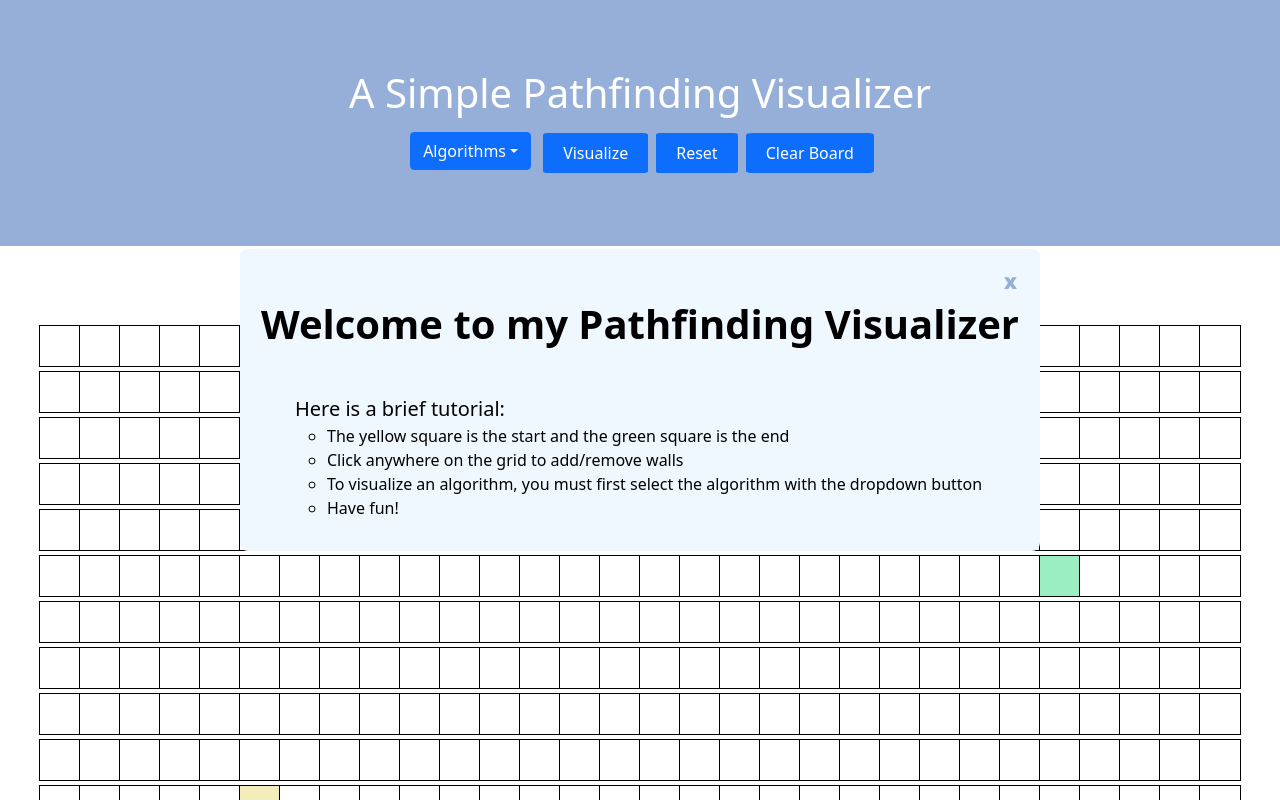
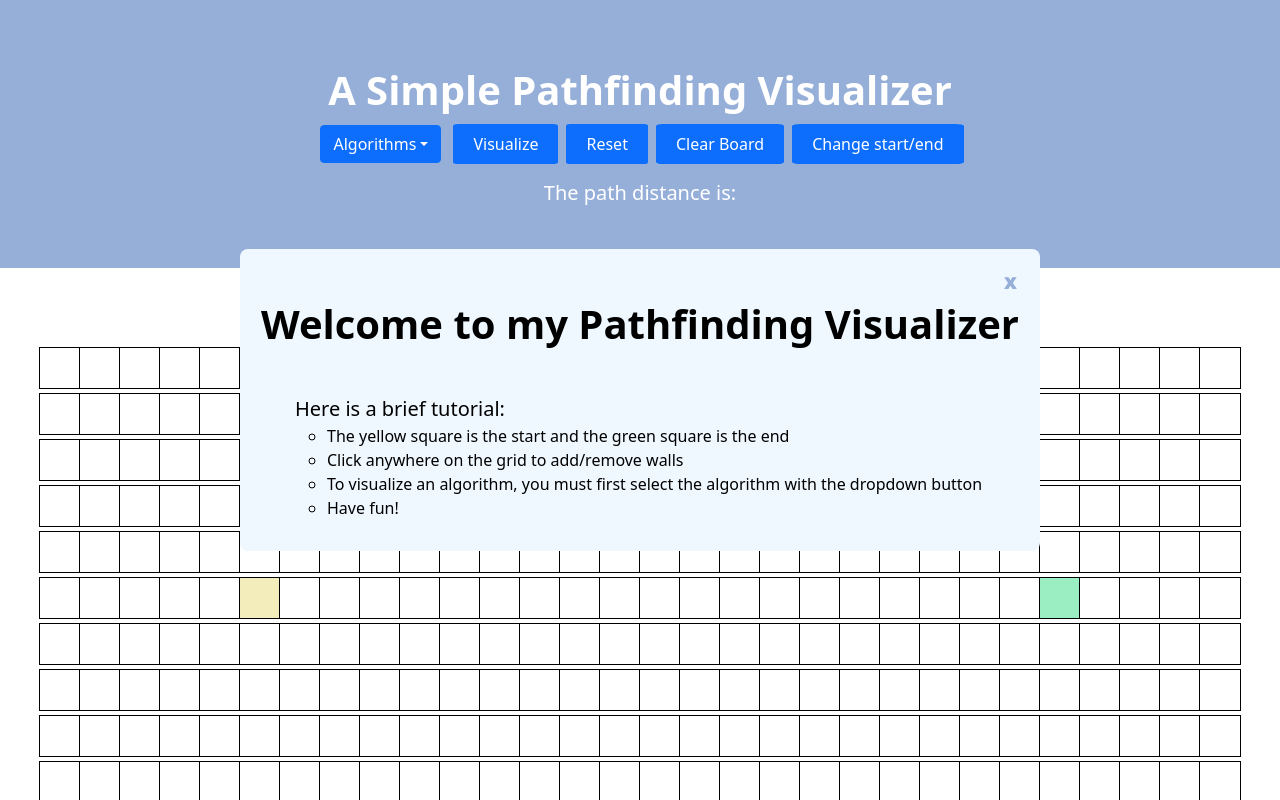
Before and after one commit to theo110/pathfindingvisualizer, a React (Create React App) app: page / in a window 1280 px wide. Shown: the top 800 px of the page. Built offline with nearby package versions, Linux system fonts and the light colour scheme.

Commit message:
more features

```diff
--- /dev/null
+++ b/src/components/form.css
@@ -0,0 +1,34 @@
+input[type=number], select {
+    width: 100%;
+    padding: 1px 2px;
+    margin: 8px 0;
+    display: inline-block;
+    border: 2px solid #0d6efd;
+    border-radius: 2px;
+    box-sizing: border-box;
+}
+
+input[type=submit] {
+    background-color: #0d6efd;
+    border: none;
+    border-radius: 5%;
+    color: white;
+    padding: 8px 20px;
+    text-align: center;
+    text-decoration: none;
+    font-size: 16px;
+    margin: 4px 4px;
+}
+
+input[type=submit]:hover {
+    background-color: darkblue;
+}
+
+.row {
+    display: flex;
+    justify-content: center;
+}
+
+.column {
+    flex: 50%;
+}
--- /dev/null
+++ b/src/components/form.jsx
@@ -0,0 +1,72 @@
+import React, { Component } from 'react';
+import './form.css';
+
+class Form extends Component {
+    constructor(props) {
+        super(props);
+        this.state = {
+            srow: this.props.srow,
+            scol: this.props.scol,
+            erow: this.props.erow,
+            ecol: this.props.ecol,
+        };
+        this.changeSR = this.changeSR.bind(this);
+        this.changeER = this.changeER.bind(this);
+        this.changeSC = this.changeSC.bind(this);
+        this.changeEC = this.changeEC.bind(this);
+
+        this.handleSubmit = this.handleSubmit.bind(this);
+    }
+
+    handleSubmit(event) {
+        alert('sr ' + this.state.srow);
+        alert('sc ' + this.state.scol);
+        alert('er ' + this.state.erow);
+        alert('ec ' + this.state.ecol);
+        const { srow, scol, erow, ecol } = this.state;
+        this.props.changeSE(srow, scol, erow, ecol)
+        event.preventDefault();
+    }
+
+    changeSR(event) {
+        this.setState({ srow: event.target.value })
+    }
+    changeER(event) {
+        this.setState({ erow: event.target.value })
+    }
+    changeSC(event) {
+        this.setState({ scol: event.target.value })
+    }
+    changeEC(event) {
+        this.setState({ ecol: event.target.value })
+    }
+
+    render() {
+        const { srow, scol, erow, ecol } = this.state;
+        return (
+            <form onSubmit={this.handleSubmit}>
+                <div className="row">
+                    <div className="column">
+                        <label>Starting Node Row:
+                            <input type="number" value={this.state.srow} onChange={this.changeSR}></input>
+                        </label>
+                        <label>Ending Node Row:
+                            <input type="number" value={this.state.erow} onChange={this.changeER}></input>
+                        </label>
+                    </div>
+                    <div className="column">
+                        <label>Starting Node Col:
+                            <input type="number" value={this.state.scol} onChange={this.changeSC}></input>
+                        </label>
+                        <label>Ending Node Col:
+                            <input type="number" value={this.state.ecol} onChange={this.changeEC}></input>
+                        </label>
+                    </div>
+                </div>
+                <input type="submit" value="Save Changes"></input>
+            </form >
+        );
+    }
+}
+
+export default Form;
--- a/src/components/pathfinder.css
+++ b/src/components/pathfinder.css
@@ -3,11 +3,27 @@
 }
 
 .header{
-    padding: 69px;
+    padding: 60px;
     text-align: center;
     background: #96afd9;
+}
+
+.title{
+    font-weight: bold;
     color: white;
-    font-size: 30px;
+    font-size: 40px;
+}
+
+.distance{
+    color: white;
+    margin-top: 10px;
+    font-size: 20px;
+}
+
+.settings{
+    display:flex;
+    justify-content: center;
+    align-items: center;
 }
 
 .button1{
--- a/src/components/pathfinder.jsx
+++ b/src/components/pathfinder.jsx
@@ -1,6 +1,7 @@
 import React, { Component } from 'react';
 import Node from './node';
-import Tutorial from './tutorial';
+import PopUp from './popup';
+import Form from './form'
 import './pathfinder.css';
 import { dijkstra, shortestPath } from '../algorithms/dijkstra';
 import { aStar } from '../algorithms/astar';
@@ -10,10 +11,6 @@ import 'bootstrap/dist/css/bootstrap.min.css';
 
 const NUM_COLS = 30;
 const NUM_ROWS = 15;
-const START_COLS = 5;
-const START_ROWS = 10;
-const END_COLS = 25;
-const END_ROWS = 5;
 
 //track if program is animating
 let action = false;
@@ -25,8 +22,15 @@ export default class Pathfinder extends Component {
             nodes: [],
             mouseIsPressed: false,
             openBox: true,
+            changeStartEnd: false,
             algorithm: 0,
+            distance: "",
+            srow: 5,
+            scol: 5,
+            erow: 5,
+            ecol: 25,
         };
+        this.changeSE = this.changeSE.bind(this)
     }
 
     componentDidMount() {
@@ -45,17 +49,63 @@ export default class Pathfinder extends Component {
     }
 
     clearBoard() {
-        const nodes = getInitialGrid()
-        this.setState({ nodes })
+        const nodes = this.getInitialGrid()
+        this.setState({ nodes: nodes, distance: "" })
+    }
+
+    changeSE(sr, sc, er, ec) {
+        this.setState({
+            srow: sr,
+            scol: sc,
+            erow: er,
+            ecol: ec,
+        }, () => {
+            this.reset();
+        })
+    }
+
+    getInitialGrid = () => {
+        const nodes = [];
+        for (let row = 0; row < NUM_ROWS; row++) {
+            const currentRow = [];
+            for (let col = 0; col < NUM_COLS; col++) {
+                currentRow.push(this.createNode(col, row))
+            }
+            nodes.push(currentRow)
+        }
+        return nodes;
+    }
+
+    createNode = (col, row) => {
+        const { srow, scol, erow, ecol } = this.state
+        return {
+            col,
+            row,
+            isStart: row == srow && col == scol,
+            isFinish: row == erow && col == ecol,
+            closed: false,
+            isVisited: false,
+            Animate: false,
+            isPath: false,
+            distance: Infinity,
+            f: 0,
+            g: 0,
+            h: 0,
+            debug: "",
+            isWall: false,
+            previousNode: null,
+        }
     }
 
     reset() {
-        const { nodes } = this.state
+        const { nodes, srow, scol, erow, ecol } = this.state
         for (let row = 0; row < NUM_ROWS; row++) {
             for (let col = 0; col < NUM_COLS; col++) {
                 const node = nodes[row][col];
                 const newNode = {
                     ...node,
+                    isStart: row == srow && col == scol,
+                    isFinish: row == erow && col == ecol,
                     closed: false,
                     isVisited: false,
                     Animate: false,
@@ -70,8 +120,7 @@ export default class Pathfinder extends Component {
                 nodes[row][col] = newNode
             }
         }
-        this.setState({ nodes })
-
+        this.setState({ nodes: nodes, distance: "" })
     }
 
     animatePath(shortestPath) {
@@ -86,6 +135,8 @@ export default class Pathfinder extends Component {
                 newGrid[node.row][node.col] = newNode;
                 this.setState({ nodes: newGrid });
                 if (i === shortestPath.length - 2) {
+                    const d = String(i + 1) + " units."
+                    this.setState({ distance: d })
                     action = false;
                 }
             }, 30 * i)
@@ -115,26 +166,10 @@ export default class Pathfinder extends Component {
         }
     }
 
-    visualizeDijkstra() {
-        const { nodes } = this.state
-        const startNode = nodes[START_ROWS][START_COLS];
-        const finishNode = nodes[END_ROWS][END_COLS];
-        const visitedNodesInOrder = dijkstra(nodes, startNode, finishNode)
-        this.animate(visitedNodesInOrder)
-    }
-
-    visualizeAStar() {
-        const { nodes } = this.state
-        const startNode = nodes[START_ROWS][START_COLS];
-        const finishNode = nodes[END_ROWS][END_COLS];
-        const visitedNodesInOrder = aStar(nodes, startNode, finishNode)
-        this.animate(visitedNodesInOrder)
-    }
-
     visualize() {
         const { nodes, algorithm } = this.state
-        const startNode = nodes[START_ROWS][START_COLS];
-        const finishNode = nodes[END_ROWS][END_COLS];
+        const startNode = nodes[this.state.srow][this.state.scol];
+        const finishNode = nodes[this.state.erow][this.state.ecol];
         switch (algorithm) {
             case 1:
                 var visitedNodesInOrder = dijkstra(nodes, startNode, finishNode)
@@ -151,29 +186,39 @@ export default class Pathfinder extends Component {
         return (
             <>
                 <div class="tutorialbox">
-                    <Tutorial isOpen={this.state.openBox} onClose={(e) => this.setState({ openBox: false })}>
+                    <PopUp isOpen={this.state.openBox} onClose={(e) => this.setState({ openBox: false })}>
                         <div className='tutorial tutorialhead'>Welcome to my Pathfinding Visualizer</div>
                         <div className='tutorial tutorialtext'>Here is a brief tutorial:</div>
-                        <ul class='tutorial tutoriallist'>
+                        <ul className='tutorial tutoriallist'>
                             <li>The yellow square is the start and the green square is the end</li>
                             <li>Click anywhere on the grid to add/remove walls</li>
                             <li>To visualize an algorithm, you must first select the algorithm with the dropdown button</li>
                             <li>Have fun!</li>
                         </ul>
-                    </Tutorial>
+                    </PopUp>
+                    <PopUp isOpen={this.state.changeStartEnd} onClose={(e) => this.setState({ changeStartEnd: false })}>
+                        <Form
+                            srow={this.state.srow}
+                            scol={this.state.scol}
+                            erow={this.state.erow}
+                            ecol={this.state.ecol}
+                            changeSE={this.changeSE}
+                        ></Form>
+                    </PopUp>
                 </div>
                 <div class="header">
-                    <h1>A Simple Pathfinding Visualizer</h1>
+                    <div class="title">A Simple Pathfinding Visualizer</div>
+                    <div class="settings">
                         <Dropdown className="d-inline mx-2">
                             <Dropdown.Toggle id="dropdown-autoclose-true">
                                 Algorithms
                             </Dropdown.Toggle>
                             <Dropdown.Menu>
                                 <Dropdown.Item onClick={() => {
-                                this.state.algorithm = 1;
+                                    this.setState({ algorithm: 1 })
                                 }}>Dijkstra</Dropdown.Item>
                                 <Dropdown.Item onClick={() => {
-                                this.state.algorithm = 2;
+                                    this.setState({ algorithm: 2 })
                                 }}>A*</Dropdown.Item>
                             </Dropdown.Menu>
                         </Dropdown>
@@ -193,6 +238,13 @@ export default class Pathfinder extends Component {
                                 this.clearBoard()
                             }
                         }}>Clear Board</button>
+                        <button className={classnames('button1', { 'disabled': action, 'enabled': !action })} onClick={() => {
+                            if (action === false) {
+                                this.setState({ changeStartEnd: true })
+                            }
+                        }}>Change start/end</button>
+                    </div>
+                    <div className="distance">The path distance is: {this.state.distance}</div>
                 </div>
                 <div className="board">
                     {
@@ -225,38 +277,6 @@ export default class Pathfinder extends Component {
     }
 }
 
-const getInitialGrid = () => {
-    const nodes = [];
-    for (let row = 0; row < NUM_ROWS; row++) {
-        const currentRow = [];
-        for (let col = 0; col < NUM_COLS; col++) {
-            currentRow.push(createNode(col, row))
-        }
-        nodes.push(currentRow)
-    }
-    return nodes;
-}
-
-const createNode = (col, row) => {
-    return {
-        col,
-        row,
-        isStart: row === START_ROWS && col === START_COLS,
-        isFinish: row === END_ROWS && col === END_COLS,
-        closed: false,
-        isVisited: false,
-        Animate: false,
-        isPath: false,
-        distance: Infinity,
-        f: 0,
-        g: 0,
-        h: 0,
-        debug: "",
-        isWall: false,
-        previousNode: null,
-    }
-}
-
 const changeWall = (grid, row, col) => {
     const newGrid = grid.slice();
     const node = newGrid[row][col]
--- a/src/components/tutorial.jsx
+++ b/src/components/popup.jsx
@@ -1,7 +1,7 @@
 import React, { Component } from 'react';
-import './tutorial.css';
+import './popup.css';
 
-class Tutorial extends Component {
+class PopUp extends Component {
     constructor(props) {
         super(props);
         this.state = {};
@@ -25,4 +25,4 @@ class Tutorial extends Component {
     }
 }
 
-export default Tutorial;
+export default PopUp;
```
Also changed, not shown: src/components/popup.css (renamed from src/components/tutorial.css). Lines whose indentation alone changed are shown as unchanged.
